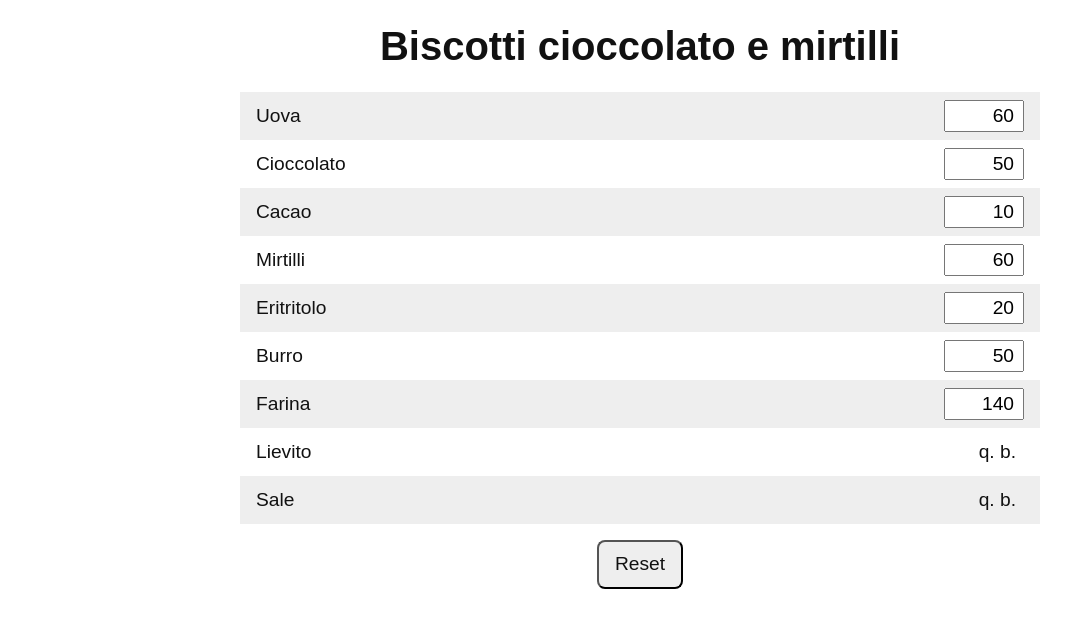
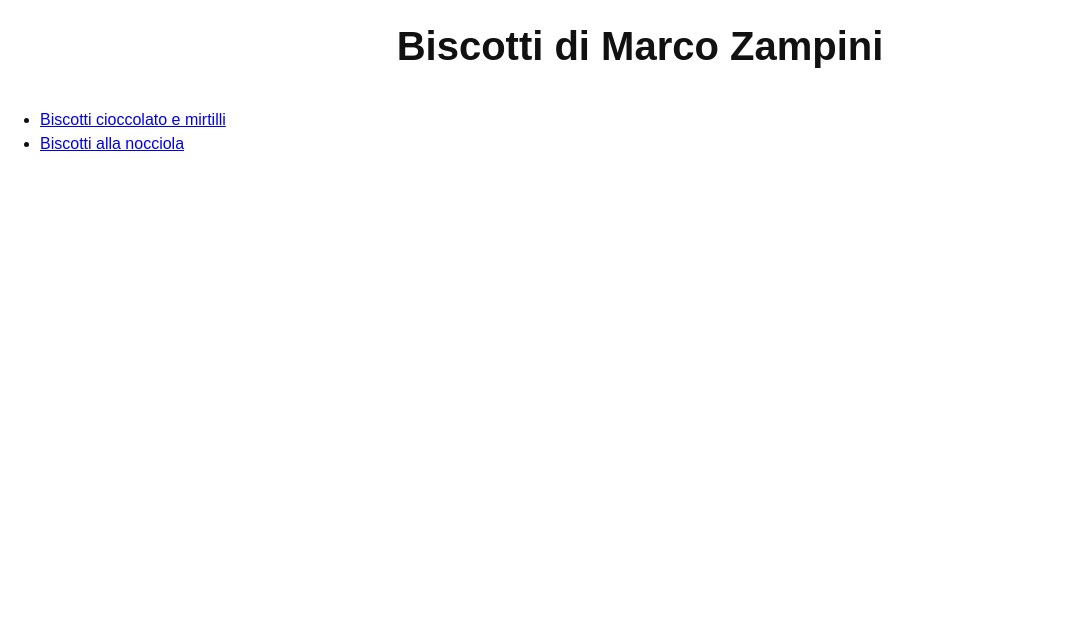
Before and after one commit to marcozampini/biscotti, a React (Create React App) app: page / in a window 1280 px wide. Shown: the top 628 px of the page, without its empty margins (0-1079 px from the left). Built offline with nearby package versions, Linux system fonts and the light colour scheme; the HTML template or start-up script is replaced by a standard one.

Commit message:
Add list of recipes and routes for recipes

```diff
--- a/src/App.css
+++ b/src/App.css
@@ -10,7 +10,7 @@ h1 {
   font-size: 1.5rem;
   padding: 1rem;
 }
-.recipe {
+.recipe-form {
   font-size: 1rem;
   padding: 0 0.5rem;
 }
@@ -40,9 +40,14 @@ input::-webkit-inner-spin-button {
   -webkit-appearance: none;
   margin: 0;
 }
+.recipe-buttons {
+  display: flex;
+  justify-content: space-between;
+  align-items: center;
+  padding: 2rem 1rem;
+}
 button[type='reset'] {
   display: block;
-  margin: 1rem auto;
   padding: 0.5rem 1rem;
   border-radius: 0.5rem;
   font-size: 1.2rem;
@@ -54,8 +59,8 @@ button[type='reset'] {
   h1 {
     font-size: 2.5rem;
   }
-  .recipe {
-    width: 50rem;
+  .recipe-form {
+    width: 36rem;
     margin: 0 auto;
     padding: 0;
   }
--- a/src/App.js
+++ b/src/App.js
@@ -4,13 +4,24 @@ import './App.css'
 import React from 'react'
 import { Routes, Route } from 'react-router-dom'
 
+import recipes from './recipes.json'
 import Home from './pages/Home'
+import Recipe from './pages/Recipe'
 
 function App() {
   return (
     <div className="App">
       <Routes>
         <Route path="/" element={<Home />} />
+        {recipes.map((recipe, index) => {
+          return (
+            <Route
+              path={`/${recipe.slug}`}
+              key={recipe._id}
+              element={<Recipe index={index} />}
+            />
+          )
+        })}
       </Routes>
     </div>
   )
--- a/src/pages/Home.js
+++ b/src/pages/Home.js
@@ -1,65 +1,22 @@
 // Home.js
 
-import React, { useState } from 'react'
-import Ingredient from '../components/Ingredient'
-import IngredientWithoutWeight from '../components/IngredientWithoutWeight'
+import React from 'react'
+import { Link } from 'react-router-dom'
 
 import recipes from '../recipes.json'
 function Home() {
-  const initialQuantities = recipes[0].ingredients.map(
-    (ingredient) => ingredient.quantity
-  )
-  const [ingredientQuantities, setIngredientQuantities] =
-    useState(initialQuantities)
-
-  const handleIngredientChange = (index, quantity) => {
-    const newQuantities = [...ingredientQuantities]
-    const newRatio = quantity / initialQuantities[index]
-
-    newQuantities[index] = quantity
-
-    for (let i = 0; i < newQuantities.length; i++) {
-      if (i !== index) {
-        newQuantities[i] = Number(initialQuantities[i] * newRatio).toFixed(0)
-      }
-    }
-    setIngredientQuantities(newQuantities)
-  }
-
-  const handleReset = (e) => {
-    e.preventDefault()
-    setIngredientQuantities(initialQuantities)
-  }
   return (
     <div>
-      <h1>{recipes[0].description}</h1>
-      <form className="recipe">
-        {recipes[0].ingredients.map((ingredient, index) => {
+      <h1>Biscotti di Marco Zampini</h1>
+      <ul>
+        {recipes.map((recipe, index) => {
           return (
-            <Ingredient
-              key={ingredient._id}
-              name={ingredient.name}
-              description={ingredient.description}
-              quantity={ingredientQuantities[index]}
-              onChange={(newQuantity) =>
-                handleIngredientChange(index, newQuantity)
-              }
-            />
+            <li key={recipe._id}>
+              <Link to={`/${recipe.slug}`}>{recipe.title}</Link>
+            </li>
           )
         })}
-        {recipes[0].ingredientsWithoutWeight.map((ingredient, index) => {
-          return (
-            <IngredientWithoutWeight
-              key={ingredient._id}
-              description={ingredient.description}
-              quantity={ingredient.quantity}
-            />
-          )
-        })}
-        <button type="reset" onClick={handleReset}>
-          Reset
-        </button>
-      </form>
+      </ul>
     </div>
   )
 }
--- /dev/null
+++ b/src/pages/Recipe.js
@@ -0,0 +1,73 @@
+// Recipe.js
+
+import React, { useState } from 'react'
+import Ingredient from '../components/Ingredient'
+import IngredientWithoutWeight from '../components/IngredientWithoutWeight'
+
+import { Link } from 'react-router-dom'
+import recipes from '../recipes.json'
+function Recipe(ind) {
+  const recipe = recipes[ind.index]
+  const initialQuantities = recipe.ingredients.map(
+    (ingredient) => ingredient.quantity
+  )
+  const [ingredientQuantities, setIngredientQuantities] =
+    useState(initialQuantities)
+
+  const handleIngredientChange = (index, quantity) => {
+    const newQuantities = [...ingredientQuantities]
+    const newRatio = quantity / initialQuantities[index]
+
+    newQuantities[index] = quantity
+
+    for (let i = 0; i < newQuantities.length; i++) {
+      if (i !== index) {
+        newQuantities[i] = Number(initialQuantities[i] * newRatio).toFixed(0)
+      }
+    }
+    setIngredientQuantities(newQuantities)
+  }
+
+  const handleReset = (e) => {
+    e.preventDefault()
+    setIngredientQuantities(initialQuantities)
+  }
+  return (
+    <div className="recipe">
+      <h1>{recipe.title}</h1>
+
+      <form className="recipe-form">
+        {recipe.ingredients.map((ingredient, index) => {
+          return (
+            <Ingredient
+              key={ingredient._id}
+              name={ingredient.name}
+              description={ingredient.description}
+              quantity={ingredientQuantities[index]}
+              onChange={(newQuantity) =>
+                handleIngredientChange(index, newQuantity)
+              }
+            />
+          )
+        })}
+        {recipe.ingredientsWithoutWeight.map((ingredient, index) => {
+          return (
+            <IngredientWithoutWeight
+              key={ingredient._id}
+              description={ingredient.description}
+              quantity={ingredient.quantity}
+            />
+          )
+        })}
+        <div className="recipe-buttons">
+          <Link to="/">Tutte le ricette</Link>
+          <button type="reset" onClick={handleReset}>
+            Reset
+          </button>
+        </div>
+      </form>
+    </div>
+  )
+}
+
+export default Recipe
--- a/src/recipes.json
+++ b/src/recipes.json
@@ -1,7 +1,8 @@
 [
   {
     "_id": "rec-0",
-    "description": "Biscotti cioccolato e mirtilli",
+    "title": "Biscotti cioccolato e mirtilli",
+    "slug": "biscotti-cioccolato-e-mirtilli",
     "ingredients": [
       { "_id": "ing-0", "name": "eggs", "description": "Uova", "quantity": 60 },
       {
@@ -58,11 +59,38 @@
   },
   {
     "_id": "rec-1",
-    "description": "Biscotti alla nocciola",
+    "title": "Biscotti alla nocciola",
+    "slug": "biscotti-alla-nocciola",
     "ingredients": [
       { "_id": "ing-0", "description": "Uova", "quantity": 60 },
-      { "_id": "ing-1", "description": "Nocciole", "quantity": 50 },
-      { "_id": "ing-2", "description": "Zucchero di canna", "quantity": 50 }
+      { "_id": "ing-1", "description": "Nocciole o mandorle", "quantity": 50 },
+      { "_id": "ing-2", "description": "Zucchero di canna", "quantity": 50 },
+      {
+        "_id": "ing-3",
+        "name": "butter",
+        "description": "Burro",
+        "quantity": 40
+      },
+      {
+        "_id": "ing-4",
+        "name": "flour",
+        "description": "Farina",
+        "quantity": 140
+      }
+    ],
+    "ingredientsWithoutWeight": [
+      {
+        "_id": "ingww-0",
+        "name": "yeast",
+        "description": "Lievito",
+        "quantity": "q. b."
+      },
+      {
+        "_id": "ingww-1",
+        "name": "salt",
+        "description": "Sale",
+        "quantity": "q. b."
+      }
     ]
   }
 ]
```
